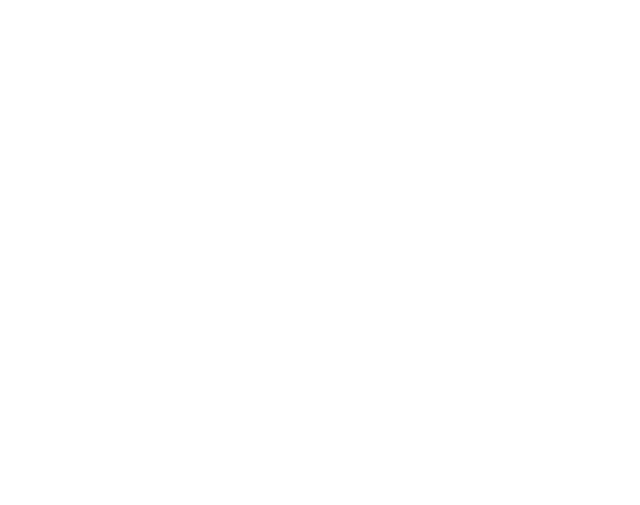
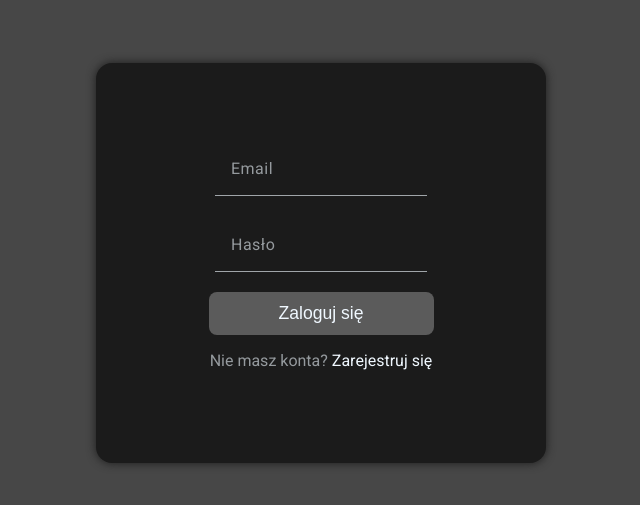
Before and after one commit to Wenglu/chat, an Angular app: page /Login in a window 1280 px wide. Before the commit this address led to /. Shown: the part 137-642 px from the top of the page, without its empty margins (319-959 px from the left). Built offline with nearby package versions, Linux system fonts and the light colour scheme.

Commit message:
feat: adding routing

```diff
--- a/src/app/app.routes.ts
+++ b/src/app/app.routes.ts
@@ -1,3 +1,19 @@
 import { Routes } from '@angular/router';
+import { AuthContainerComponent } from './components/authorization-container/auth-container/auth-container.component';
+import { LoginContainerComponent } from './components/authorization-container/auth-container/login-container/login-container/login-container.component';
+import { MainContainerAppComponent } from './components/main-container-app/main-container-app.component';
 
-export const routes: Routes = [];
+export const routes: Routes = [
+    {
+        path: 'Register',
+        component: AuthContainerComponent
+    },
+    {
+        path: 'Login',
+        component: LoginContainerComponent
+    },
+    {
+        path: 'MessageContainer',
+        component: MainContainerAppComponent,
+        }
+];
--- a/src/app/components/authorization-container/auth-container/login-container/login-container/login-container.component.html
+++ b/src/app/components/authorization-container/auth-container/login-container/login-container/login-container.component.html
@@ -15,6 +15,6 @@
             </mat-form-field>
         </form>
         <button mat-button disabled class="custom-button">Zaloguj się</button>
-        <p class="info">Nie masz konta? <a href=""> Zarejestruj się</a></p>
+        <p class="info">Nie masz konta? <a routerLink="/Register"> Zarejestruj się</a></p>
     </div>
 </div>
--- a/src/app/components/authorization-container/auth-container/login-container/login-container/login-container.component.ts
+++ b/src/app/components/authorization-container/auth-container/login-container/login-container/login-container.component.ts
@@ -2,11 +2,12 @@ import { Component } from '@angular/core';
 import {MatInputModule} from '@angular/material/input';
 import {MatFormFieldModule} from '@angular/material/form-field';
 import { MatIcon } from '@angular/material/icon';
+import { RouterLink } from '@angular/router';
 
 @Component({
   selector: 'app-login-container',
   standalone: true,
-  imports: [MatInputModule,MatFormFieldModule,MatIcon],
+  imports: [MatInputModule,MatFormFieldModule,MatIcon,RouterLink],
   templateUrl: './login-container.component.html',
   styleUrl: './login-container.component.scss'
 })
--- a/src/app/components/sidebar/sidebar/sidebar.component.ts
+++ b/src/app/components/sidebar/sidebar/sidebar.component.ts
@@ -2,10 +2,12 @@ import { Component } from '@angular/core';
 import { MatSidenavModule } from '@angular/material/sidenav';
 import { MatListModule } from '@angular/material/list';
 import { MatIconModule } from '@angular/material/icon';
+import { RouterLink } from '@angular/router';
+
 @Component({
   selector: 'app-sidebar',
   standalone: true,
-  imports: [MatListModule,MatSidenavModule,MatIconModule],
+  imports: [MatListModule,MatSidenavModule,MatIconModule,RouterLink],
   templateUrl: './sidebar.component.html',
   styleUrl: './sidebar.component.scss'
 })
```
